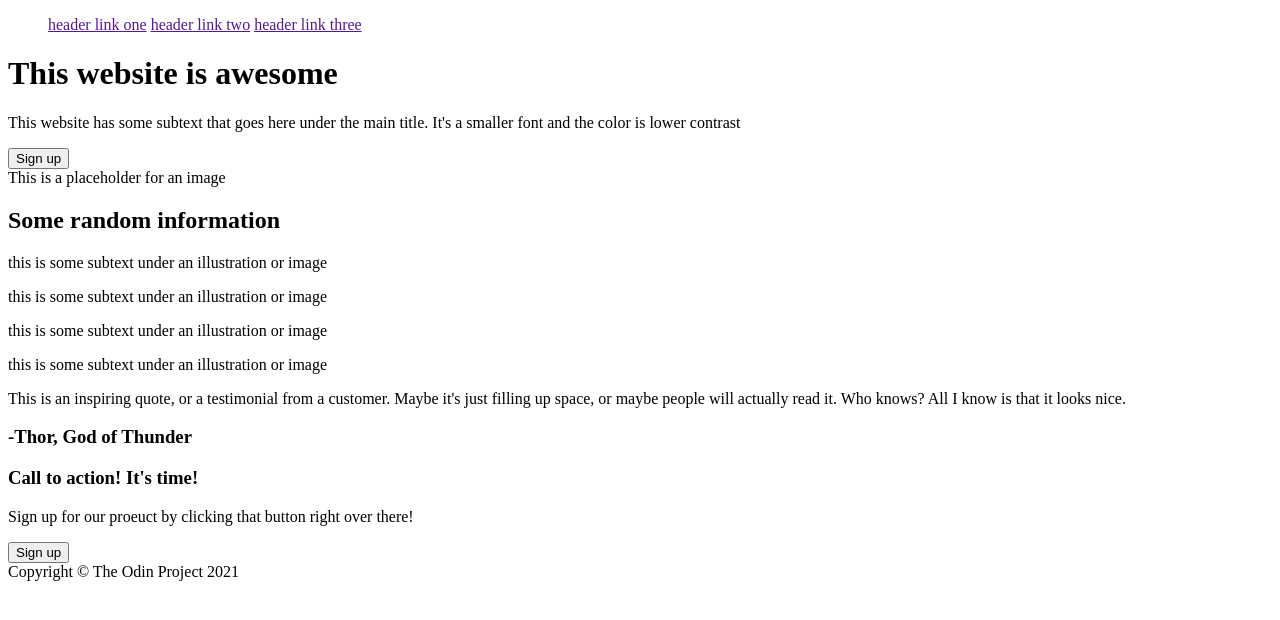
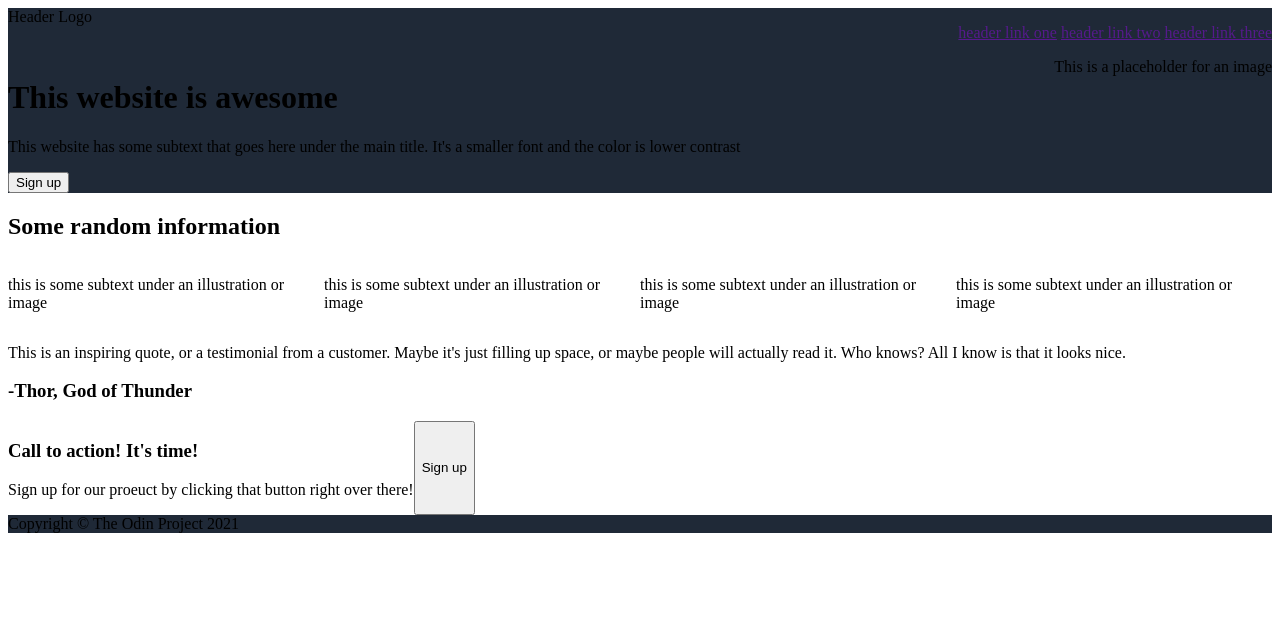
Before and after one commit to mallred7/top-foundations-landing, a plain HTML site: page index.html in a window 1280 px wide. Drawn offline with Linux system fonts and the light colour scheme.

Commit message:
flexbox rough draft

```diff
--- a/index.html
+++ b/index.html
@@ -4,11 +4,13 @@
     <meta charset="UTF-8">
     <meta http-equiv="X-UA-Compatible" content="IE=edge">
     <meta name="viewport" content="width=device-width, initial-scale=1.0">
+    <link rel="stylesheet" href="styles.css">
     <title>The Odin Project: Landing Page</title>
 </head>
 <body>
+    <div class="hero">
         <div class="header">
-        <div class="logo"></div>
+            <div class="logo">Header Logo</div>
             <div class="header-link">
                 <ul>
                     <a href="">header link one</a>
@@ -17,7 +19,7 @@
                 </ul>
             </div>
         </div>
-    <div class="hero">
+        <div class="hero-main">
             <div class="hero-text">
                 <h1>This website is awesome</h1>
                 <p>This website has some subtext that goes here under the main title. It's a smaller font and the color is lower contrast</p>
@@ -26,6 +28,8 @@
             <div class="hero-img">
                 <div>This is a placeholder for an image</div>
             </div>
+        </div>
+
     </div>
     <div class="info">
         <h2>Some random information</h2>
--- a/styles.css
+++ b/styles.css
@@ -0,0 +1,24 @@
+body {
+    display: flex;
+    flex-direction: column;
+}
+
+.hero, .footer {background-color: #1f2937;}
+
+.hero {
+    display: flex;
+    flex-direction: column;
+}
+
+.header, .hero-main {
+    display: flex;
+    justify-content: space-between;
+}
+
+.deck {
+    display: flex;
+}
+
+.call {
+    display: flex;
+}
```
Lines whose indentation alone changed are shown as unchanged.
